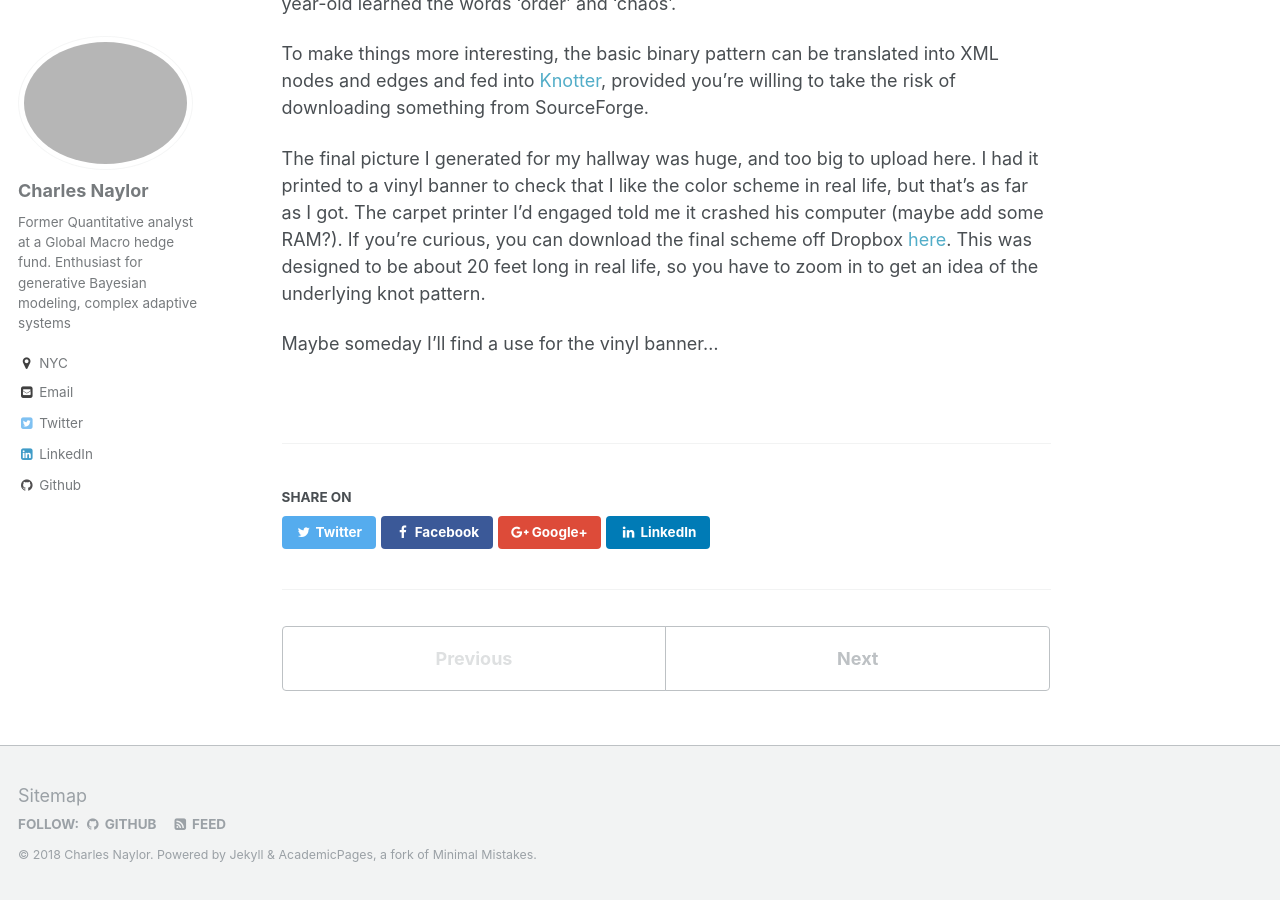
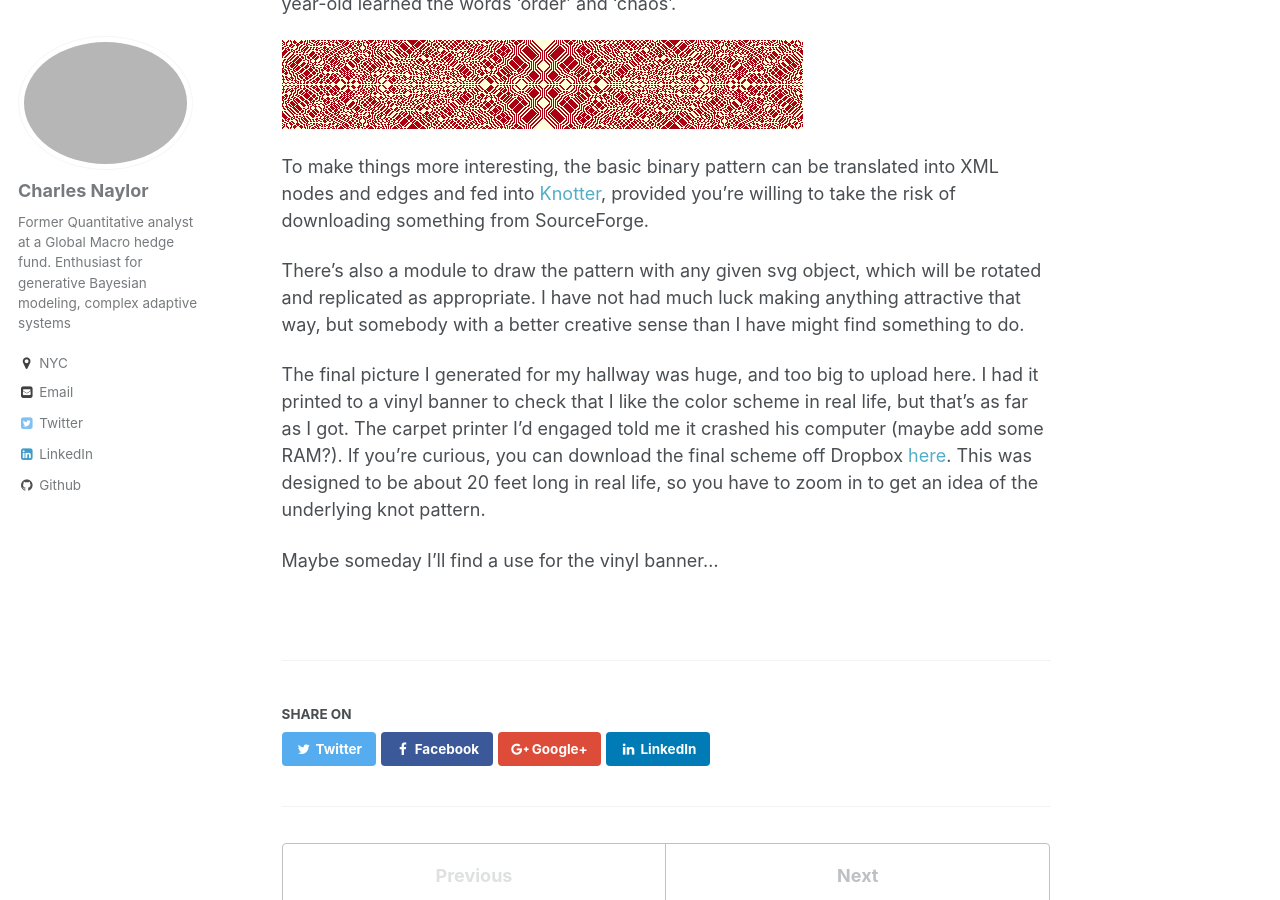
Before and after one commit to CharlesNaylor/CharlesNaylor.github.io, a Jekyll site: the page built from _portfolio/cellular_automata.md, in a window 1280 px wide and 900 px high, scrolled down 410 px. Built offline with Jekyll 4.4.1, drawn with Linux system fonts in a browser that asks for light colours.

Commit message:
Attempt to add background image to cellular automata slide

```diff
--- a/_portfolio/cellular_automata.md
+++ b/_portfolio/cellular_automata.md
@@ -8,7 +9,11 @@ In A New Kind of Science, Stephen Wolfram demonstrates reversible one-dimensiona
 
 I have a weirdly narrow hallway in my house that needs a custom-sized rug to prevent my toddlers getting splinters. You can use this code to create a long, narrow pattern that looks a bit like a Persian rug in the center, and chaos at either end. This is how my two-year-old learned the words 'order' and 'chaos'.
 
+<img src='/images/ca.png'>
+
 To make things more interesting, the basic binary pattern can be translated into XML nodes and edges and fed into <a href="https://sourceforge.net/projects/knotter/">Knotter</a>, provided you're willing to take the risk of downloading something from SourceForge.
+
+There's also a module to draw the pattern with any given svg object, which will be rotated and replicated as appropriate. I have not had much luck making anything attractive that way, but somebody with a better creative sense than I have might find something to do.
 
 The final picture I generated for my hallway was huge, and too big to upload here. I had it printed to a vinyl banner to check that I like the color scheme in real life, but that's as far as I got. The carpet printer I'd engaged told me it crashed his computer (maybe add some RAM?). If you're curious, you can download the final scheme off Dropbox <a href="https://www.dropbox.com/s/vxos13c6j56jq29/boolean_1.png?dl=0">here</a>. This was designed to be about 20 feet long in real life, so you have to zoom in to get an idea of the underlying knot pattern.
 
```
Also changed, not shown: other parts of _portfolio/cellular_automata.md (+1 -0 lines), 1 other file.
